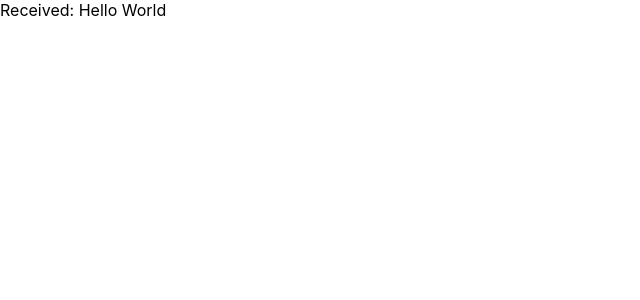
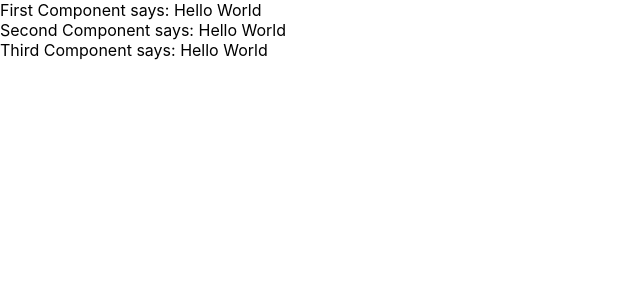
Before and after one commit to kimyejin213527/Hooks_project, a React (Create React App) app: page / in a window 1280 px wide. Shown: the top 300 px of the page, without its empty margins (0-640 px from the left). Built offline with nearby package versions, Linux system fonts and the light colour scheme.

Commit message:
0508 예제 4

```diff
--- a/src/App.js
+++ b/src/App.js
@@ -3,24 +3,29 @@ const MyContext = createContext();
 function App() {
   return (
     <MyContext.Provider value="Hello World">
-      <GrandParent />
+      <AwesomeComponent />
     </MyContext.Provider>
   );
 }
-function GrandParent() {
-  return <Parent />;
+function AwesomeComponent() {
+  return (
+    <div>
+      <FirstComponent />
+      <SecondComponent />
+      <ThirdComponent />
+    </div>
+  );
 }
-function Parent() {
-  return <Child />;
+function FirstComponent() {
+  const value = useContext(MyContext);
+  return <div>First Component says: {value}</div>;
 }
-function Child() {
-  return <GrandChild />;
+function SecondComponent() {
+  const value = useContext(MyContext);
+  return <div>Second Component says: {value}</div>;
 }
-function GrandChild() {
-  return <Message />;
-}
-function Message() {
+function ThirdComponent() {
   const value = useContext(MyContext);
-  return <div>Received: {value}</div>;
+  return <div>Third Component says: {value}</div>;
 }
 export default App;
```
Also changed, not shown: src/App copy_03.js (added, +26 -0 lines), src/App copy_02.js (renamed from src/Appcopy_02.js).
